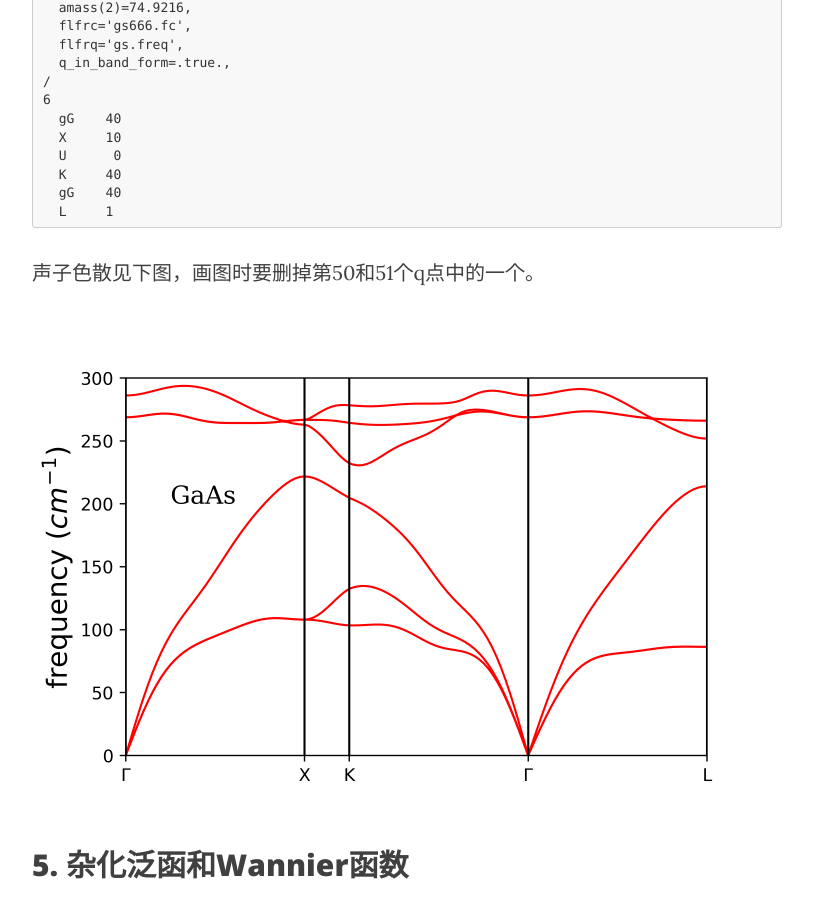
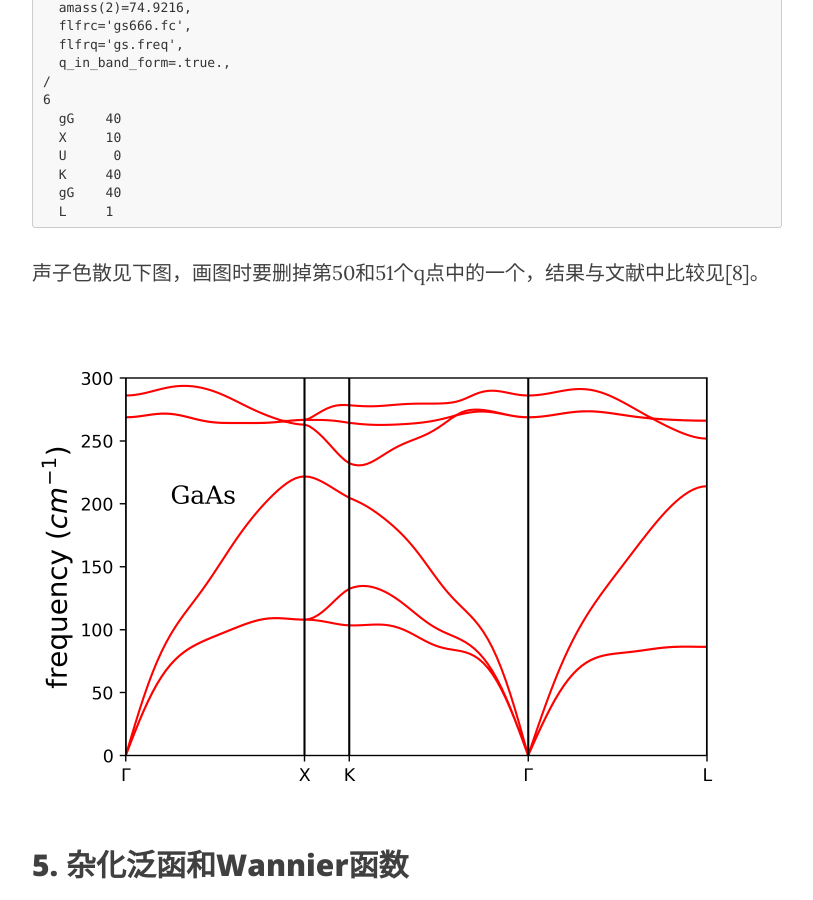
Before and after one commit to yyyu200/DFTbook, a Jekyll site: the page built from _posts/2019-04-01-HandsOn.md, in a window 1280 px wide and 900 px high, scrolled down 25295 px. Shown: the whole window, without its empty margins (233-1046 px from the left). Built offline with Jekyll 4.4.1, drawn with Linux system fonts in a browser that asks for light colours; nearby versions of some CDN libraries; formulas are drawn with MathJax 3; comment, search, counter and statistics services are not loaded.

Commit message:
modify at20190610-07:51:55-aliyun

````diff
--- a/_posts/2019-04-01-HandsOn.md
+++ b/_posts/2019-04-01-HandsOn.md
@@ -906,7 +906,7 @@ ph.x计算结束后（这一步计算量很大），运行q2r.x，将动力学
   gG    40
   L     1
 ```
-声子色散见下图，画图时要删掉第50和51个q点中的一个。
+声子色散见下图，画图时要删掉第50和51个q点中的一个，结果与文献中比较见[8]。
 
 <p align="left">
     <img src="../../../../../img/gaas_phonon.png" width="1000"/>
````
